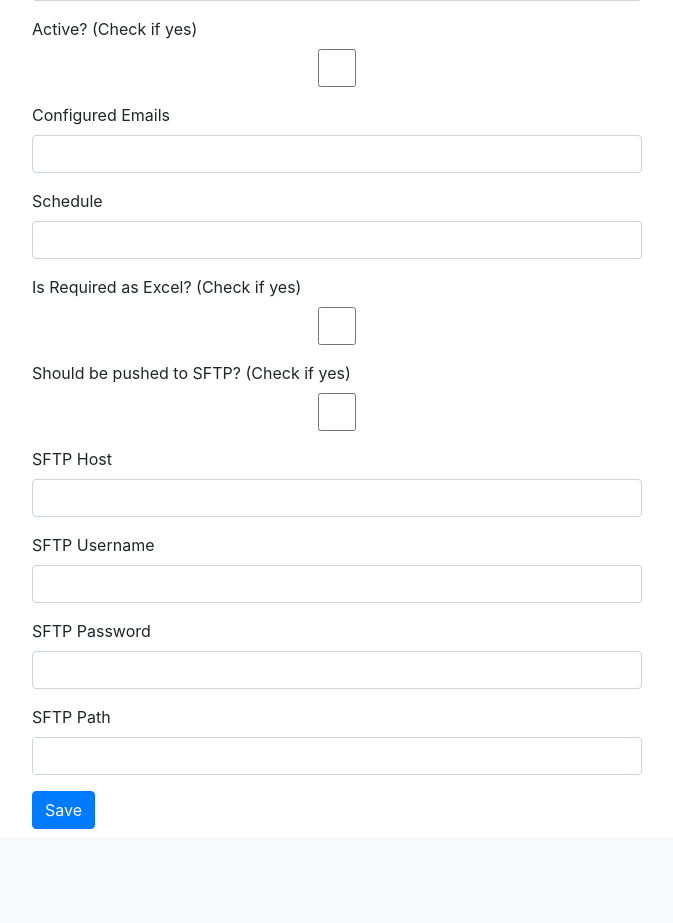
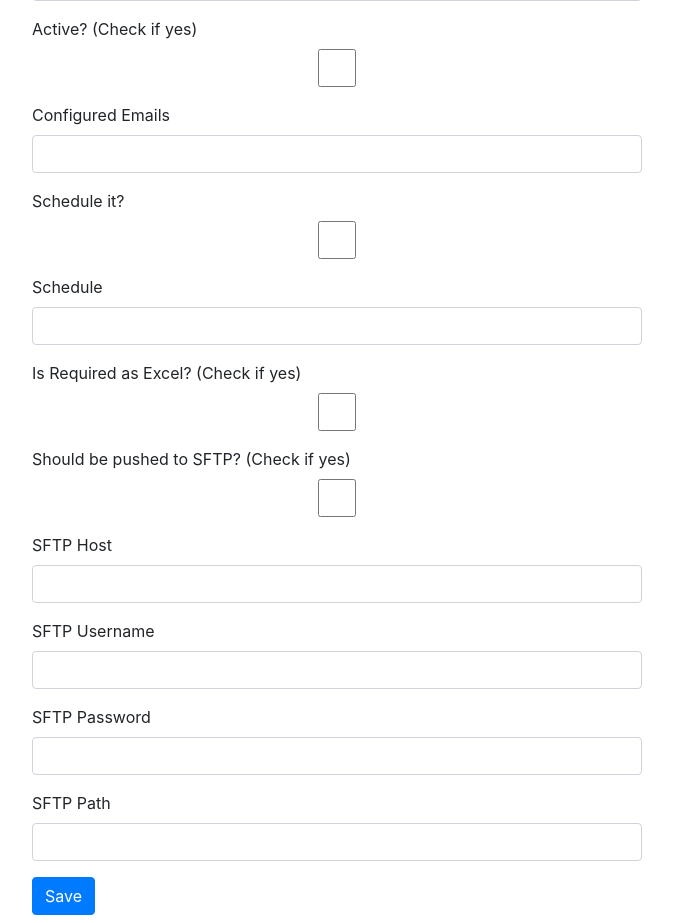
Before and after one commit to vnay92/redash-data-export, a Django app: page /exports/jobs/new/ in a window 1280 px wide. Shown: the part 387-1310 px from the top of the page, without its empty margins (303-976 px from the left). Before the commit the page ends 1216 px from the top, so only its background shows below. Run offline with Django 3.2, Linux system fonts and the light colour scheme; the visitor is signed in with stand-in values (Sample User, id 1); parts of the project's set-up code (start-up, migrations or seed data) failed here and were passed over; some libraries are stand-ins or nearby versions.

Commit message:
Option to run ad-hoc

```diff
--- a/redash/templates/newjob.html
+++ b/redash/templates/newjob.html
@@ -25,6 +25,10 @@
         <div class="form-group">
             <label for="configured_emails">Configured Emails</label>
             <input class="form-control" type="text" id="configured_emails" name="configured_emails">
+        </div>
+        <div class="form-group">
+            <label for="is_scheduled">Schedule it?</label>
+            <input class="form-control" type="checkbox" id="is_scheduled" name="is_scheduled" >
         </div>
         <div class="form-group">
             <label for="schedule">Schedule</label>
--- a/redash/views/job.py
+++ b/redash/views/job.py
@@ -7,6 +7,7 @@ from redash.services.scheduler import Scheduler
 from django.template import loader
 from django.http import HttpResponse
 from django.shortcuts import redirect
+from django.core.management import call_command
 from django.contrib.auth.decorators import login_required
 
 
@@ -53,8 +54,10 @@ def create(request):
     job.last_edited_by = request.user
     job.save()
 
-    Scheduler.add_job(job)
+    if data.get('is_scheduled'):
+        Scheduler.add_job(job)
 
+    call_command('schedule_export', id=job.pk)
     return redirect('alljobs')
 
 
```
